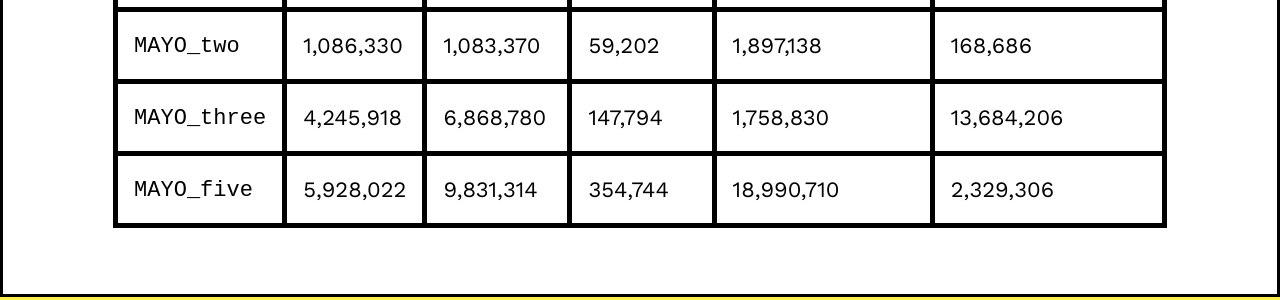
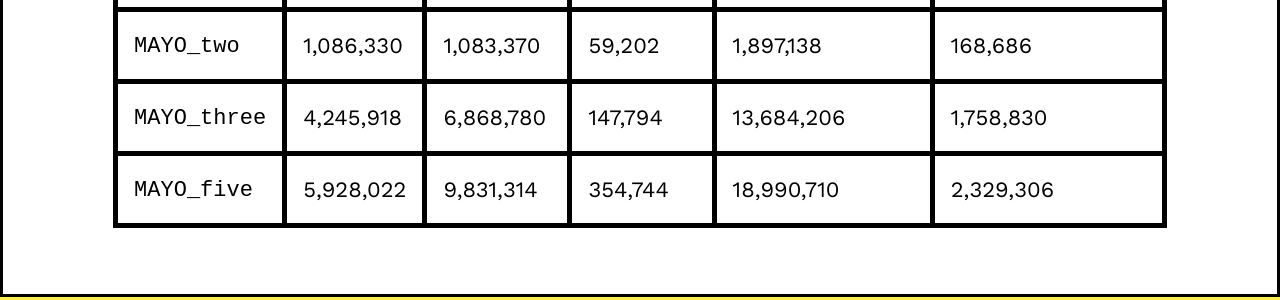
Before and after one commit to PQCMayo/MAYO-website, a Jekyll site: the page built from params.html, in a window 1280 px wide and 900 px high, scrolled down 2638 px. Shown: the part 424-724 px from the top of the window. Built offline with Jekyll 4.4.1, drawn with Linux system fonts in a browser that asks for light colours; part of the change alters nothing that is shown.

```diff
--- a/params.html
+++ b/params.html
@@ -229,8 +229,8 @@ usemathjax: true
         <td>4,245,918</td>
         <td>6,868,780</td>
         <td>147,794</td>
+        <td>13,684,206</td>
         <td>1,758,830</td>
-        <td>13,684,206</td>
     </tr>
     <tr>
         <td><code>MAYO_five</td>
```
